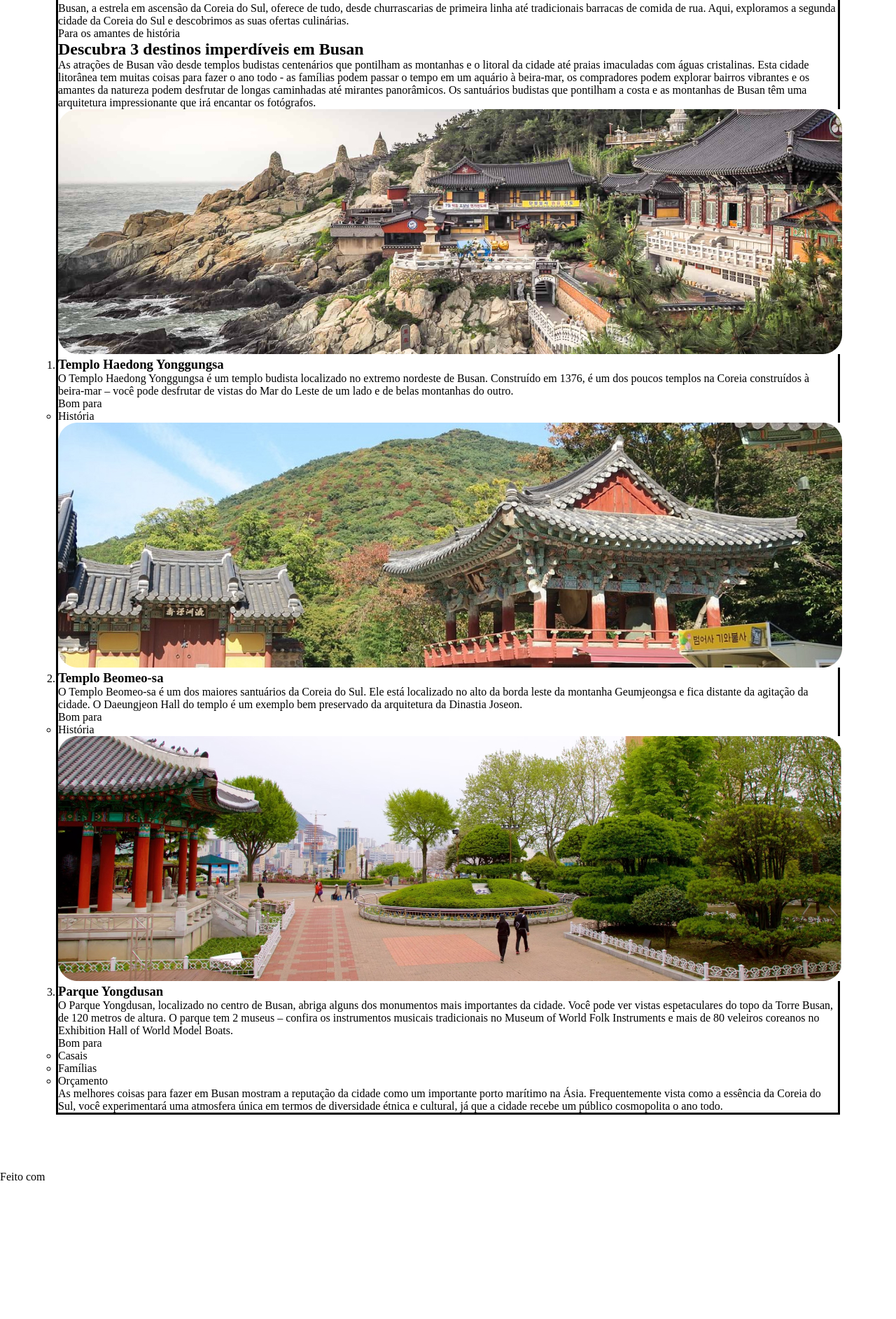
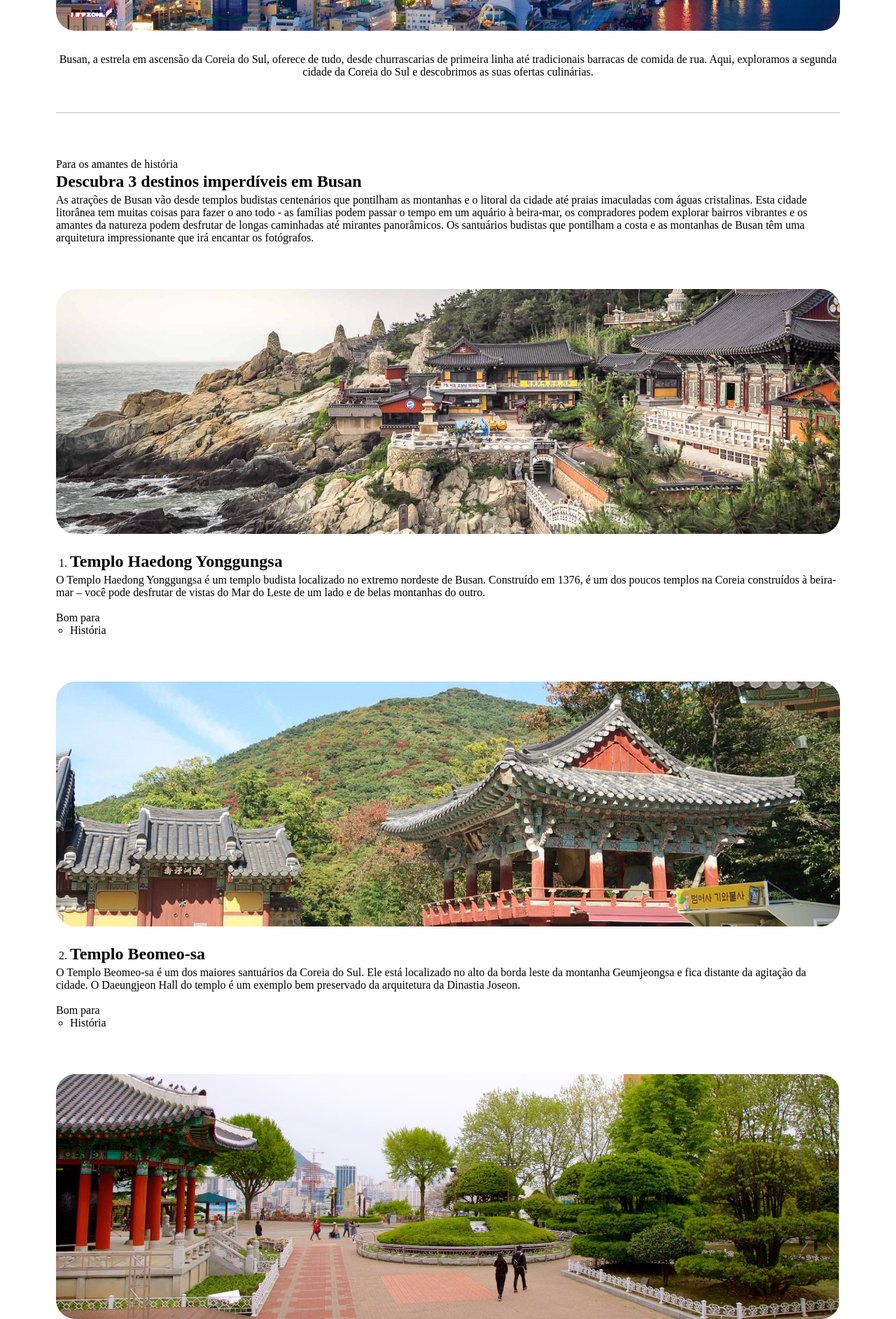
Before and after one commit to VSCgUI/Projeto-Local-Turistico-Trilha-Fullstack, a plain HTML site: page index.html in a window 1280 px wide. Shown: the part 799-2684 px from the top of the page at 70% size. Before the commit the page ends 2490 px from the top, so only its background shows below. Drawn offline with Linux system fonts and the light colour scheme.

Commit message:
Posicionando imagens e listas

```diff
--- a/index.html
+++ b/index.html
@@ -12,7 +12,7 @@
 <body>
     <main>
         <div class="about">
-            <p>Sua próxima viagem?</p>
+            <p>Sua próxima viagem:</p>
 
             <h1>Conheça Busan</h1>
 
@@ -21,6 +21,8 @@
             <p>Busan, a estrela em ascensão da Coreia do Sul, oferece de tudo, desde churrascarias de primeira linha até tradicionais barracas de comida de rua. Aqui, exploramos a segunda cidade da Coreia do Sul e descobrimos as suas ofertas culinárias.</p>
         </div>
 
+        <section class="divider-1"></section>
+
         <div class="location">
             <p>Para os amantes de história</p>
             <h2>Descubra 3 destinos imperdíveis em Busan</h2>
@@ -28,15 +30,15 @@
             <p>As atrações de Busan vão desde templos budistas centenários que pontilham as montanhas e o litoral da cidade até praias imaculadas com águas cristalinas. Esta cidade litorânea tem muitas coisas para fazer o ano todo - as famílias podem passar o tempo em um aquário à beira-mar, os compradores podem explorar bairros vibrantes e os amantes da natureza podem desfrutar de longas caminhadas até mirantes panorâmicos.
             Os santuários budistas que pontilham a costa e as montanhas de Busan têm uma arquitetura impressionante que irá encantar os fotógrafos.</p>
 
-
+            <img src="./Image/descubra-sobre-busan.jpg" alt="Imagem da ilha de busan com o templo">
 
             <ol>
 
-                <img src="./Image/descubra-sobre-busan.jpg" alt="Imagem da ilha de busan com o templo">
-
                 <li>
-                    <h3>Templo Haedong Yonggungsa </h3>
+                    <h2>Templo Haedong Yonggungsa </h2>
+                </li>
                     <p>O Templo Haedong Yonggungsa é um templo budista localizado no extremo nordeste de Busan. Construído em 1376, é um dos poucos templos na Coreia construídos à beira-mar – você pode desfrutar de vistas do Mar do Leste de um lado e de belas montanhas do outro.</p>
+                    <br>
                     <p>Bom para
                         <ul>
                             <li>
@@ -44,13 +46,14 @@
                             </li>
                         </ul>
                     </p>
-                </li>
 
                 <img src="./Image/Templo-Beomeo-sa.jpg" alt="">
 
                 <li>
-                    <h3>Templo Beomeo-sa</h3>
+                    <h2>Templo Beomeo-sa</h2>
+                </li>
                     <p>O Templo Beomeo-sa é um dos maiores santuários da Coreia do Sul. Ele está localizado no alto da borda leste da montanha Geumjeongsa e fica distante da agitação da cidade. O Daeungjeon Hall do templo é um exemplo bem preservado da arquitetura da Dinastia Joseon.</p>
+                    <br>
                     <p>Bom para
                         <ul>
                             <li>
@@ -58,14 +61,14 @@
                             </li>
                         </ul>
                     </p>
-                </li>
 
                 <img src="./Image/Parque-Yongdusan.jpg" alt="">
 
                 <li>
-                    <h3>Parque Yongdusan</h3>
+                    <h2>Parque Yongdusan</h2>
+                </li>
                     <p>O Parque Yongdusan, localizado no centro de Busan, abriga alguns dos monumentos mais importantes da cidade. Você pode ver vistas espetaculares do topo da Torre Busan, de 120 metros de altura. O parque tem 2 museus – confira os instrumentos musicais tradicionais no Museum of World Folk Instruments e mais de 80 veleiros coreanos no Exhibition Hall of World Model Boats.</p>
-
+                    <br>
                     <p>Bom para
                         <ul>
                             <li>
@@ -82,10 +85,9 @@
                         </ul>
                     </p>
 
-                </li>
             </ol>
 
-            <section class="sepration"></section>
+            <section class="divider-2"></section>
 
             <p>
                 As melhores coisas para fazer em Busan mostram a reputação da cidade como um importante porto marítimo na Ásia. Frequentemente vista como a essência da Coreia do Sul, você experimentará uma atmosfera única em termos de diversidade étnica e cultural, já que a cidade recebe um público cosmopolita o ano todo.
@@ -95,7 +97,7 @@
 
     </main>
 
-    <footer>Feito com </footer>
+    <footer>Feito com pela <img src="Image/heart.svg" alt="Coração"> Rocketseat</footer>
 
 </body>
 </html>
--- a/style.css
+++ b/style.css
@@ -6,7 +6,66 @@
 
 main{
     box-sizing: border-box;
-    border: solid;
     margin: 80px auto;
     width: 1120px;
 }
+
+.about p {
+    margin-bottom: 8px;
+}
+
+.about h1 {
+    margin-bottom: 40px;
+}
+
+.about img + p {
+    text-align: center;
+    margin: 24px auto 44px;
+    padding: 4px;
+}
+
+.divider-1 {
+    border: solid #d9d9d9 1px;
+}
+
+.location {
+    padding-top: 64px;
+
+}
+
+.location img{
+    margin-top: 64px;
+    margin-bottom: 20px;
+}
+
+.location h2 {
+    margin: 2px auto 4px;
+}
+
+ol img {
+    margin-top: 48px;
+}
+
+ol li h2{
+    margin-bottom: 4px;
+}
+
+ol li{
+    margin-left: 20px;
+}
+
+
+
+.divider-2 {
+    border: solid #d9d9d9 1px;
+    margin: 40px 0 40px;
+}
+
+section + p {
+    text-align: center;
+}
+
+footer {
+    margin: 65px;
+    text-align: center;
+}
```
Also changed, not shown: Image/heart.svg (added).
